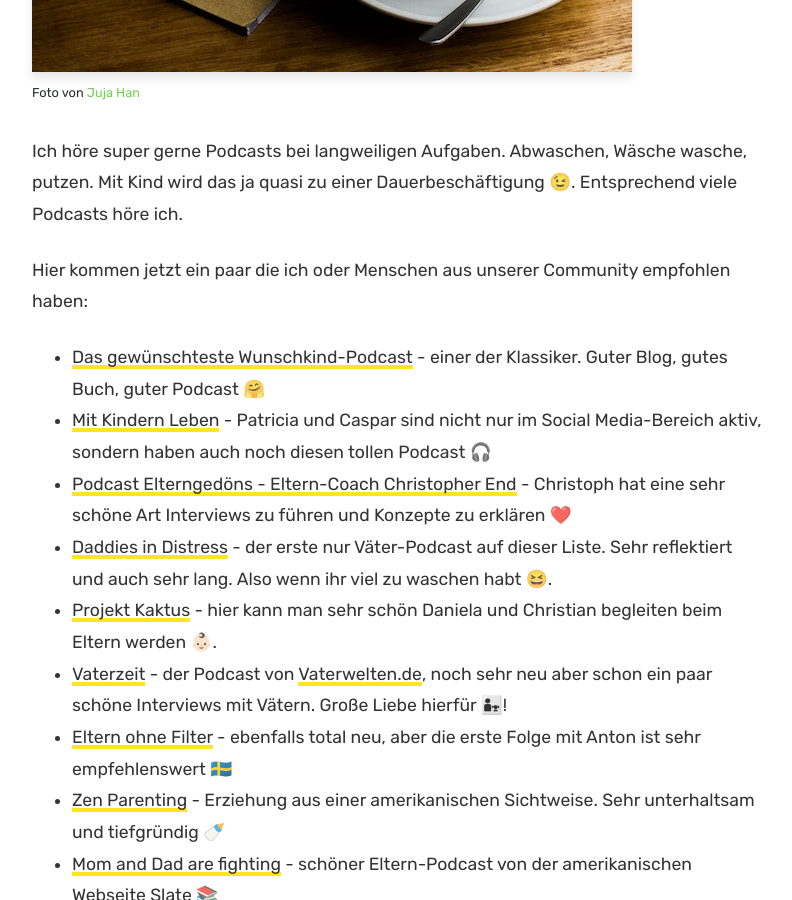
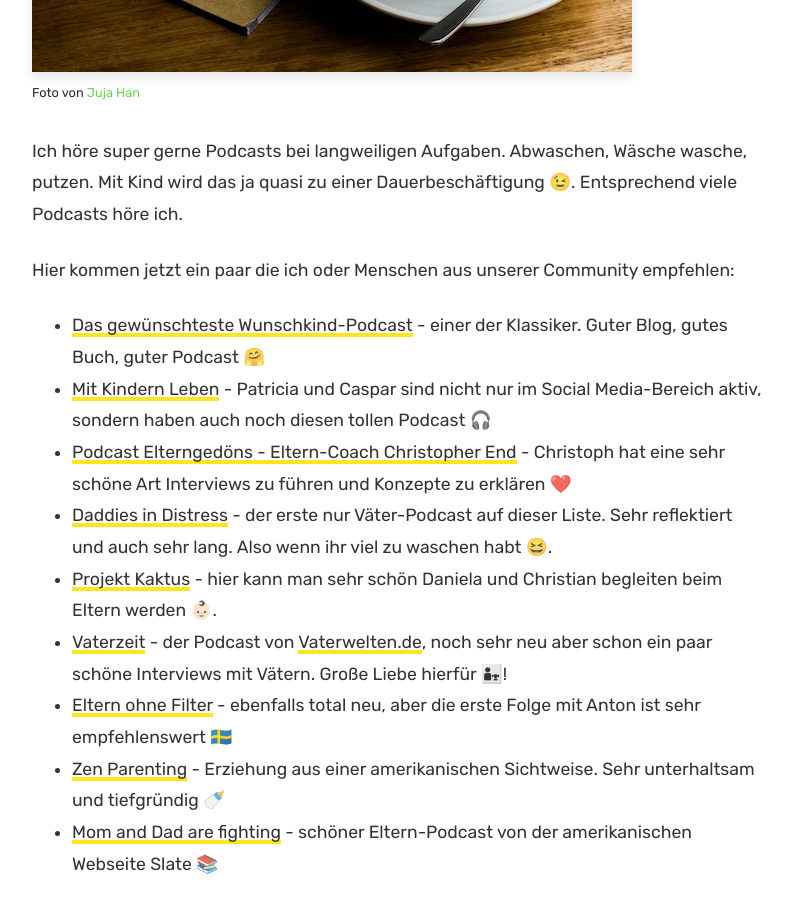
Before and after one commit to papiberlin/website, a Jekyll site: the page built from _posts/2019-11-22-podcasts.md, in a window 1280 px wide and 900 px high, scrolled down 590 px. Shown: the whole window, without its empty margins (433-1225 px from the left). Built offline with Jekyll 4.4.1, drawn with Linux system fonts in a browser that asks for light colours.

Commit message:
changed wording a bit :)

```diff
--- a/_posts/2019-11-22-podcasts.md
+++ b/_posts/2019-11-22-podcasts.md
@@ -10,7 +10,7 @@ image_credit: Foto von <a href="https://unsplash.com/@juja_han">Juja Han</a>
 
 Ich höre super gerne Podcasts bei langweiligen Aufgaben. Abwaschen, Wäsche wasche, putzen. Mit Kind wird das ja quasi zu einer Dauerbeschäftigung 😉. Entsprechend viele Podcasts höre ich.
 
-Hier kommen jetzt ein paar die ich oder Menschen aus unserer Community empfohlen haben:
+Hier kommen jetzt ein paar die ich oder Menschen aus unserer Community empfehlen:
 
 * [Das gewünschteste Wunschkind-Podcast](https://www.gewuenschtestes-wunschkind.de/p/podcast.html)  - einer der Klassiker. Guter Blog, gutes Buch, guter Podcast 🤗
 * [Mit Kindern Leben](https://mkl.wtf/) - Patricia und Caspar sind nicht nur im Social Media-Bereich aktiv, sondern haben auch noch diesen tollen Podcast 🎧
```
